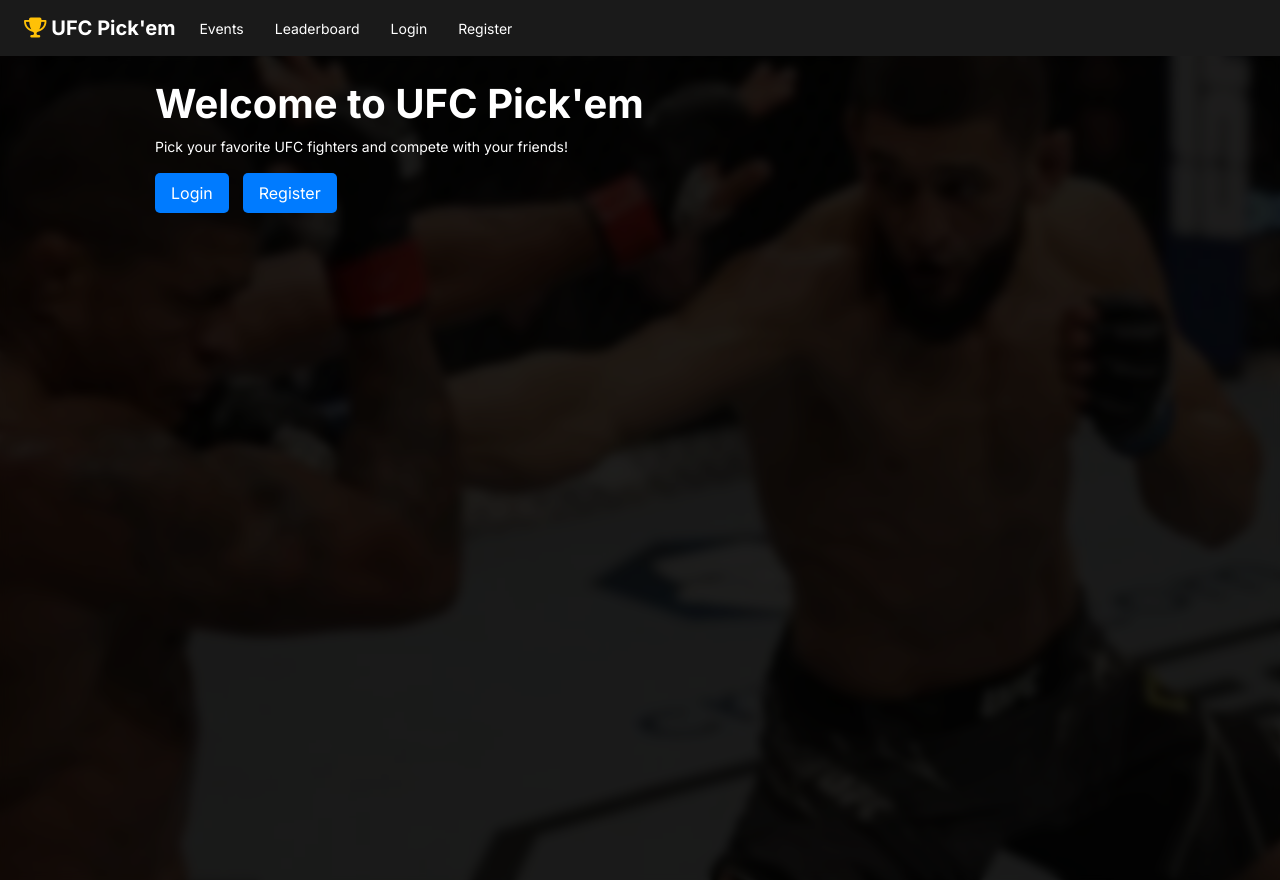
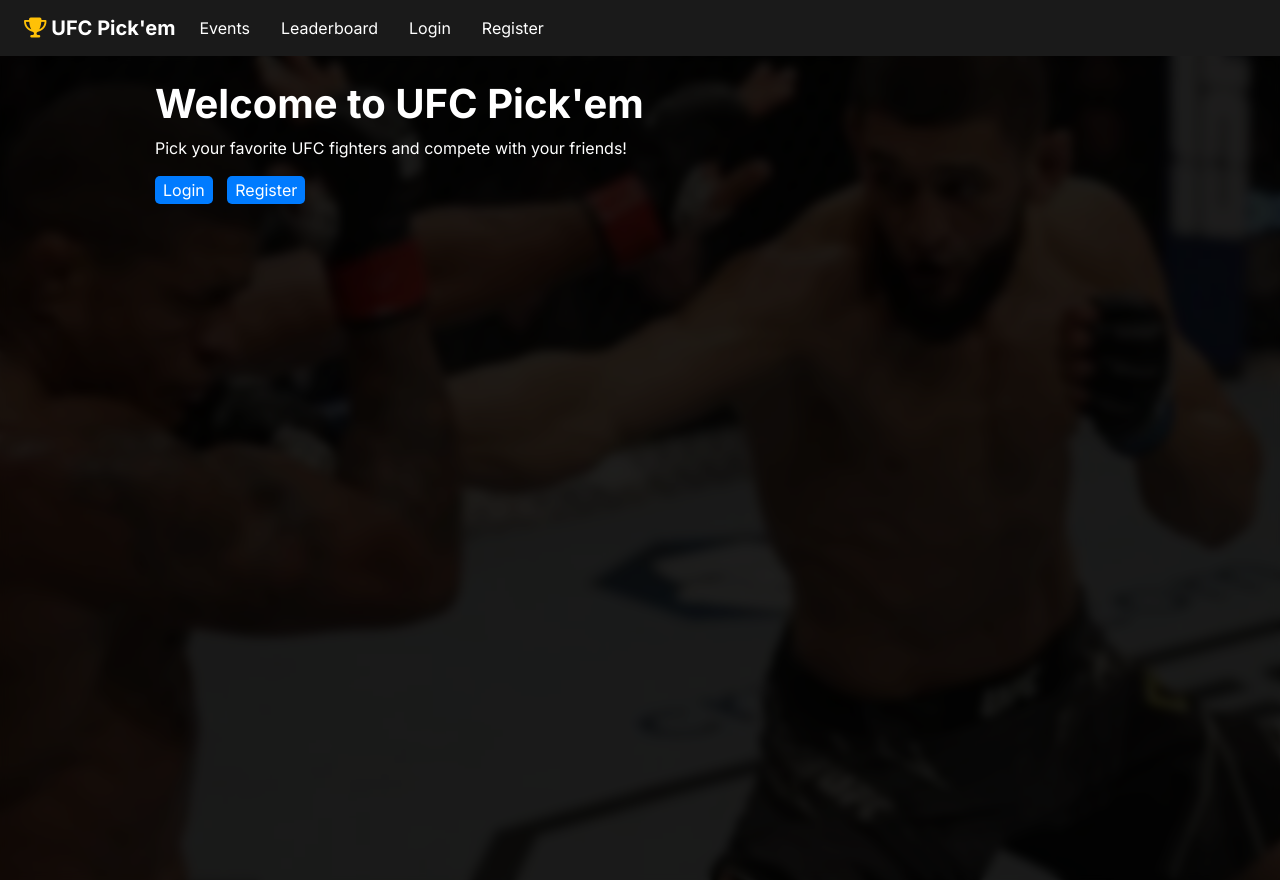
Before and after one commit to btombow73/ufc_pickem, a Flask app: page / in a window 1280 px wide. Run offline with Flask 3, Linux system fonts and the light colour scheme.

```diff
--- a/ufc_pickem/static/css/styles.css
+++ b/ufc_pickem/static/css/styles.css
@@ -88,7 +88,7 @@ input:focus, select:focus, textarea:focus {
   background-color: #007bff;
   color: #fff;
   border: none;
-  padding: 8px 16px;
+  padding: 2px 8px;
   border-radius: 5px;
 }
 .btn:hover { background-color: #0056b3; }
@@ -139,7 +139,16 @@ button:active, .btn:active { transform: scale(0.96); transition: transform 0.1s
   gap: 0.25rem;
 }
 
-
+/* === RESPONSIVE FIGHT LIST === */
+@media (min-width: 576px) {
+  .fight-list .list-group-item {
+    flex-direction: row;
+    justify-content: space-between;
+  }
+}
+@media (max-width: 575px) {
+  .event-toggle { flex-direction: column; align-items: flex-start; }
+}
 
 /* === HERO + OVERLAYS === */
 .hero-section {
--- a/ufc_pickem/templates/base.html
+++ b/ufc_pickem/templates/base.html
@@ -26,7 +26,7 @@
   <style>
     body {
       font-family: 'Inter', sans-serif;
-      font-size: 14px;
+      font-size: 16px;
       color: #fff;
       background-color: #000;
       background: url("/static/img/image2.webp") no-repeat center center fixed;
```
